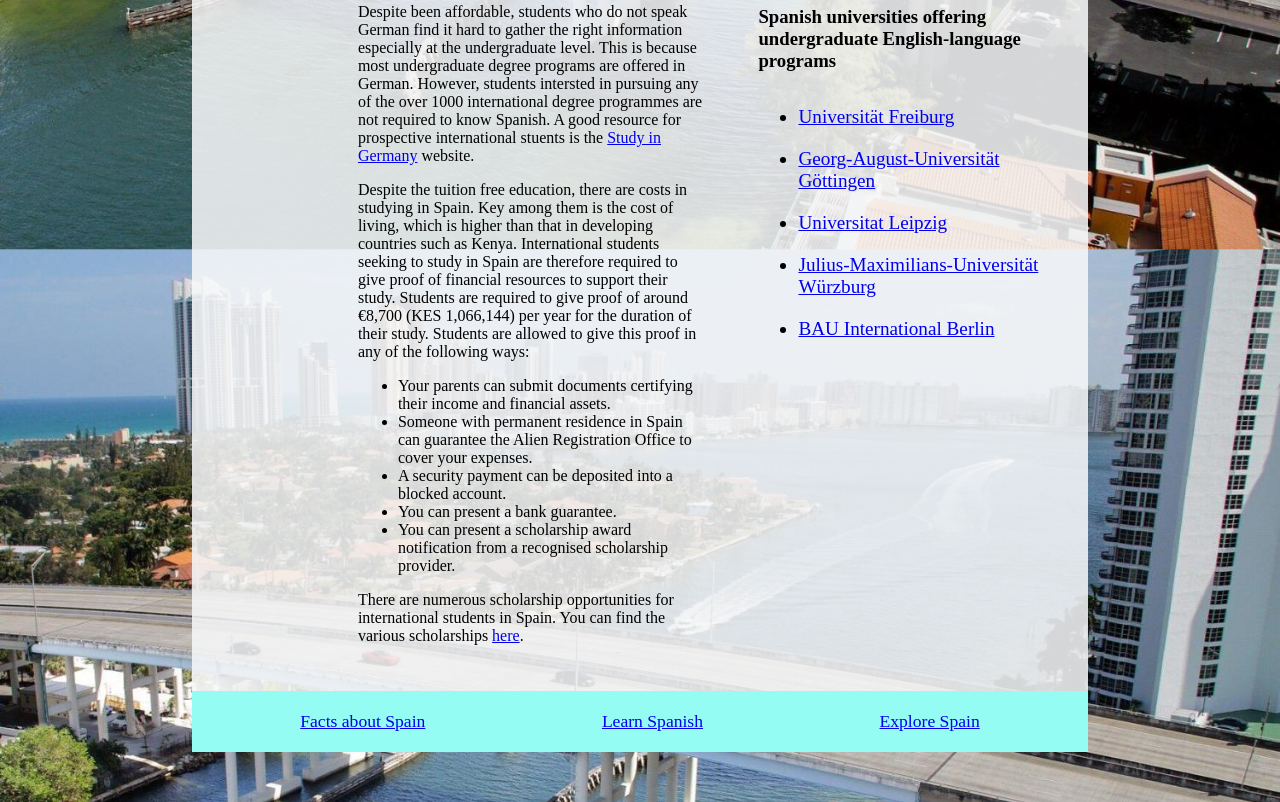
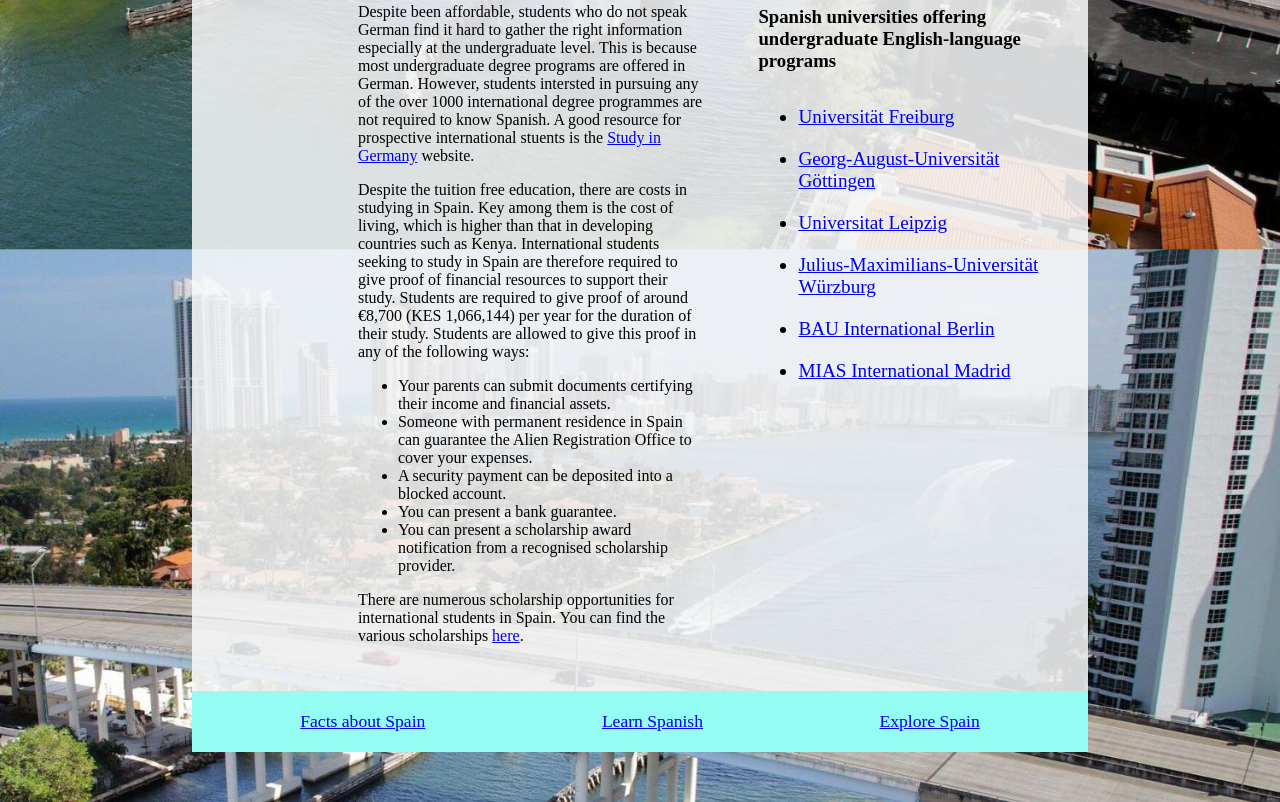
Before and after one commit to feLycks/study_in_spain, a plain HTML site: page index.html in a window 1280 px wide. Shown: the part 604-1406 px from the top of the page. Drawn offline with Linux system fonts and the light colour scheme.

Commit message:
added programs

```diff
--- a/index.html
+++ b/index.html
@@ -54,6 +54,7 @@
                 <li><a href="https://www.topuniversities.com/universities/universit%C3%A4t-leipzig/undergrad">Universitat Leipzig</a></li>
                 <li><a href="https://www.topuniversities.com/universities/julius-maximilians-universit%C3%A4t-w%C3%BCrzburg/undergrad">Julius-Maximilians-Universität Würzburg</a></li>
                 <li><a href="https://www.bauinternational-berlin.de/en/">BAU International Berlin</a></li>
+                <li><a href="https://www.bauinternational-berlin.de/en/">MIAS International Madrid</a></li>
             </ul>
       </div>
     </main>
```
